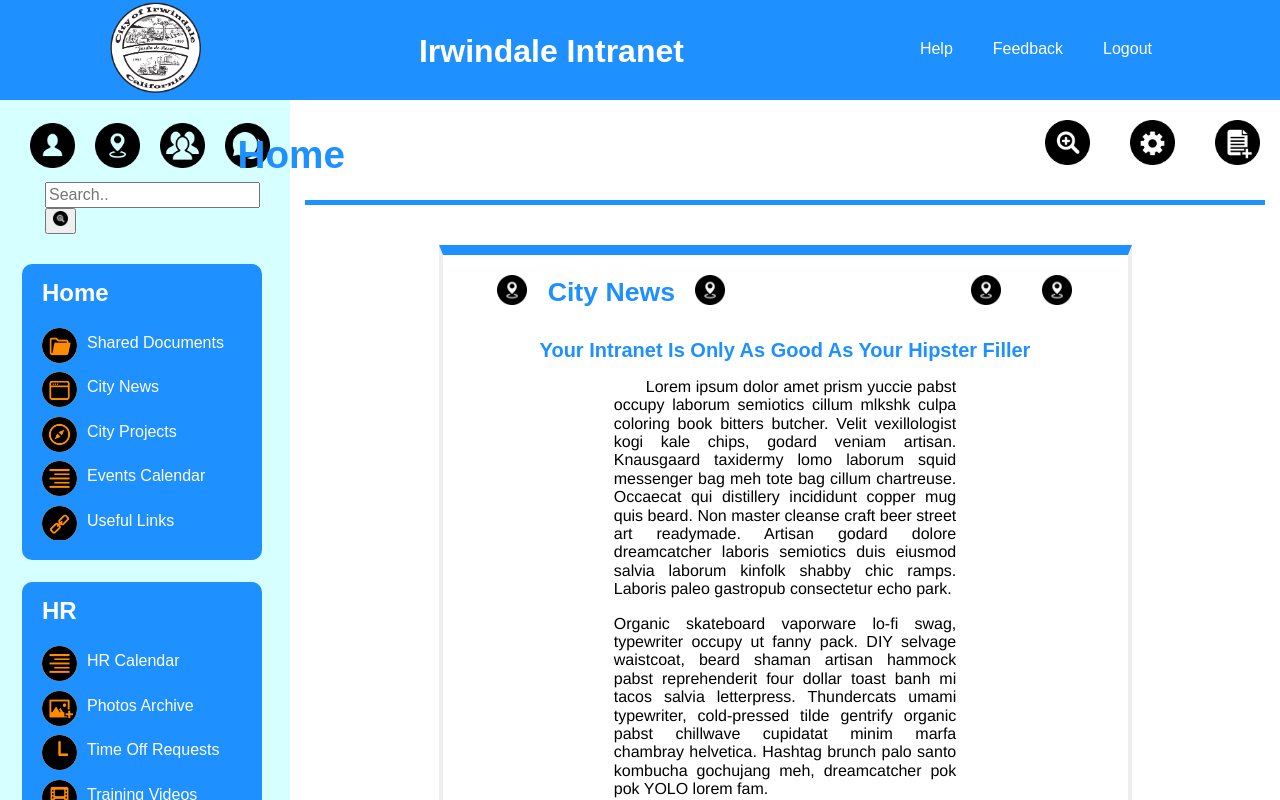
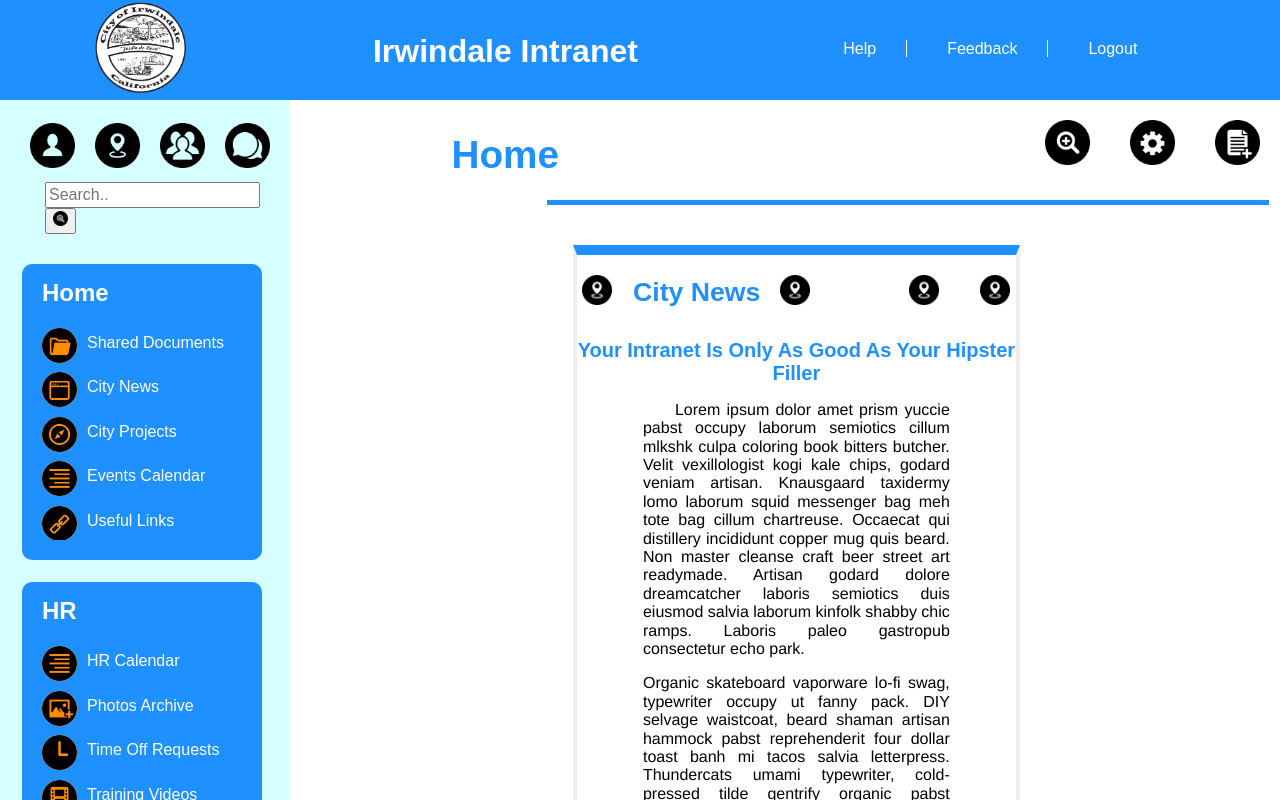
Before and after one commit to vim-vendors/react-intranet-scratchpad, a React app: page / in a window 1280 px wide. Shown: the top 800 px of the page. Built offline with nearby package versions, Linux system fonts and the light colour scheme; a web font is replaced by a local one.

Commit message:
Temporarily fixed white header link borders using id selector - need more refined solution.

```diff
--- a/public/src/components/Header.js
+++ b/public/src/components/Header.js
@@ -12,13 +12,13 @@ const Header = (props) =>
 
 			<img src={logo} id="logo"/>
 			<h1 className="header__title">{props.title}</h1>
-			<nav className="menu">
+			<nav className="header-menu">
 				<div>
 					<div>
 						<ul>
 							<li><a href="#">Help</a></li>
 							<li><a href="#">Feedback</a></li>
-							<li><a href="#">Logout</a></li>
+							<li><a href="#" id="header-menu__last-link">Logout</a></li>
 						</ul>
 					</div>
 				</div>
--- a/public/src/components/SideContent.js
+++ b/public/src/components/SideContent.js
@@ -1,10 +1,21 @@
 import React from 'react';
+
+import placeholder from "../images/interface/png/placeholder.png";
+
 
 const SideContent = (props) =>
 (
-	<aside className="side_content">
-		<p>Side Content - Filler</p>
-	</aside>
+	<div>
+		<aside className="side_content">
+			<p>Side Content - Filler</p>
+			<li><a href="#"><img src={placeholder} alt="Placeholder"/></a></li>
+		</aside>
+		<aside className="side_content">
+			<p>Side Content - Filler</p>
+			<li><a href="#"><img src={placeholder} alt="Placeholder"/></a></li>
+		</aside>
+	</div>
+
 
 );
 
--- a/public/src/styles/components/_grid.scss
+++ b/public/src/styles/components/_grid.scss
@@ -1,11 +1,11 @@
 .site {
 	display: grid;
 	grid-template-areas:
-		"head head head head head head"
-		"side small-heading small-heading small-heading small-heading small-heading"
-		"side main main main filler filler"
-		"side main main main filler filler"
-		"foot foot foot foot foot foot";
+		"head head head"
+		"side small-heading small-heading"
+		"side main filler"
+		"side main filler"
+		"foot foot foot";
 
 	@include iphone5s-landscape {
     	grid-template-areas:
@@ -41,7 +41,7 @@
 .sidebar {
 	grid-area: side;
 	// border: 1px green dashed;
-	width: 290px;
+
 	@include iphone5s-landscape {
 		width: 100%;
   	}
@@ -59,7 +59,7 @@
 .side_content {
 	grid-area: filler;
 	// border: 1px green dashed;
-	width: 290px;
+	// max-width: 290px;
 	@include iphone5s-landscape {
 		width: 100%;
   	}
--- a/public/src/styles/components/_header.scss
+++ b/public/src/styles/components/_header.scss
@@ -1,5 +1,5 @@
 
-.header,  {
+.header  {
 	display: flex;
 	flex-direction: row;
 	flex-wrap: nowrap;
@@ -31,8 +31,8 @@
 			&:link {
 			color: white;
 			text-decoration: none;
-			// padding-right: 30px;
-			// border-right:1px solid #FFF
+			padding-right: 30px;
+			border-right:1px solid #FFF;
 			}
 			&:visited {
 				color: white;
@@ -40,9 +40,12 @@
 			&:hover {
 				color: $hoverblue;
 			}
+
+
+     	}
 		}
 	}
-}}
+}
 
 
 
@@ -50,3 +53,9 @@
 	max-width: 100%;
 	height: 95px;
 }
+
+
+
+#header-menu__last-link {
+	border-right: none;
+}
--- a/public/src/styles/components/_main_content.scss
+++ b/public/src/styles/components/_main_content.scss
@@ -1,7 +1,6 @@
 .main-stuff {
-	max-width: 70%;
-	margin-left: 15%;
-	// border: $testing;
+	max-width: 60%;
+	margin-left: 5%;
 }
 
 .large-content {
@@ -11,9 +10,11 @@
 	border-bottom: 4px $side-border solid;
 	border-bottom-left-radius: 70px;
 	border-bottom-right-radius: 70px;
+
+
 	margin-bottom: 40px;
 	footer {
-		margin-left: 24%;
+		margin-left: 14%;
 			img {
 			max-width: 100%;
 			height: 25px;
@@ -30,15 +31,9 @@
 		color: $main;
 		font-size: 20pt;
 		text-align: left;
-		// margin-left: 25%;
-		// border: $testing;
 		display: inline-block;
-		// float: left;
 	}
 	li {
-		// border: $testing;
-
-		// float: left;
 		display: inline-block;
 		padding: 10px;
 		margin: 10px;
@@ -46,7 +41,6 @@
 			&:link {
 			color: $main;
 			text-decoration: none;
-			// padding-right: 30px;
 			border-right:1px solid #FFF
 			}
 			&:visited {
@@ -58,7 +52,6 @@
 		}
 	}
 	hgroup {
-		// border: $testing;
 		margin-left: -10%;
 	}
 	img {
@@ -71,18 +64,15 @@
 
 .main_content {
 	color: $main;
-	// border: $testing;
 	h1 {
 		font-size: 15pt;
 		//
 		text-align: center;
-		// border: $testing;
 	}
 
 	p {
-		max-width: 50%;
-		// // border: $testing;
-		margin-left: 25%;
+		max-width: 70%;
+		margin-left: 15%;
 		color: black;
 		font-family: $helvetica;
 		text-align: justify;
@@ -99,7 +89,6 @@
 .large-content__navbar {
 	margin-right: -10%;
 	ul {
-			// // border: $testing;
 			list-style-type: none;
 			margin: 0;
 			padding: 0;
@@ -111,7 +100,6 @@
 					&:link {
 					color: $main;
 					text-decoration: none;
-					// padding-right: 30px;
 					border-right:1px solid #FFF
 					}
 					&:visited {
--- a/public/src/styles/components/_sidebar.scss
+++ b/public/src/styles/components/_sidebar.scss
@@ -1,5 +1,6 @@
 .sidebar {
 	background-color: $aqua;
+	width: 290px;
 	nav {
 		margin-left: 20px;
 	}
```
Also changed, not shown: public/bundle.js.
